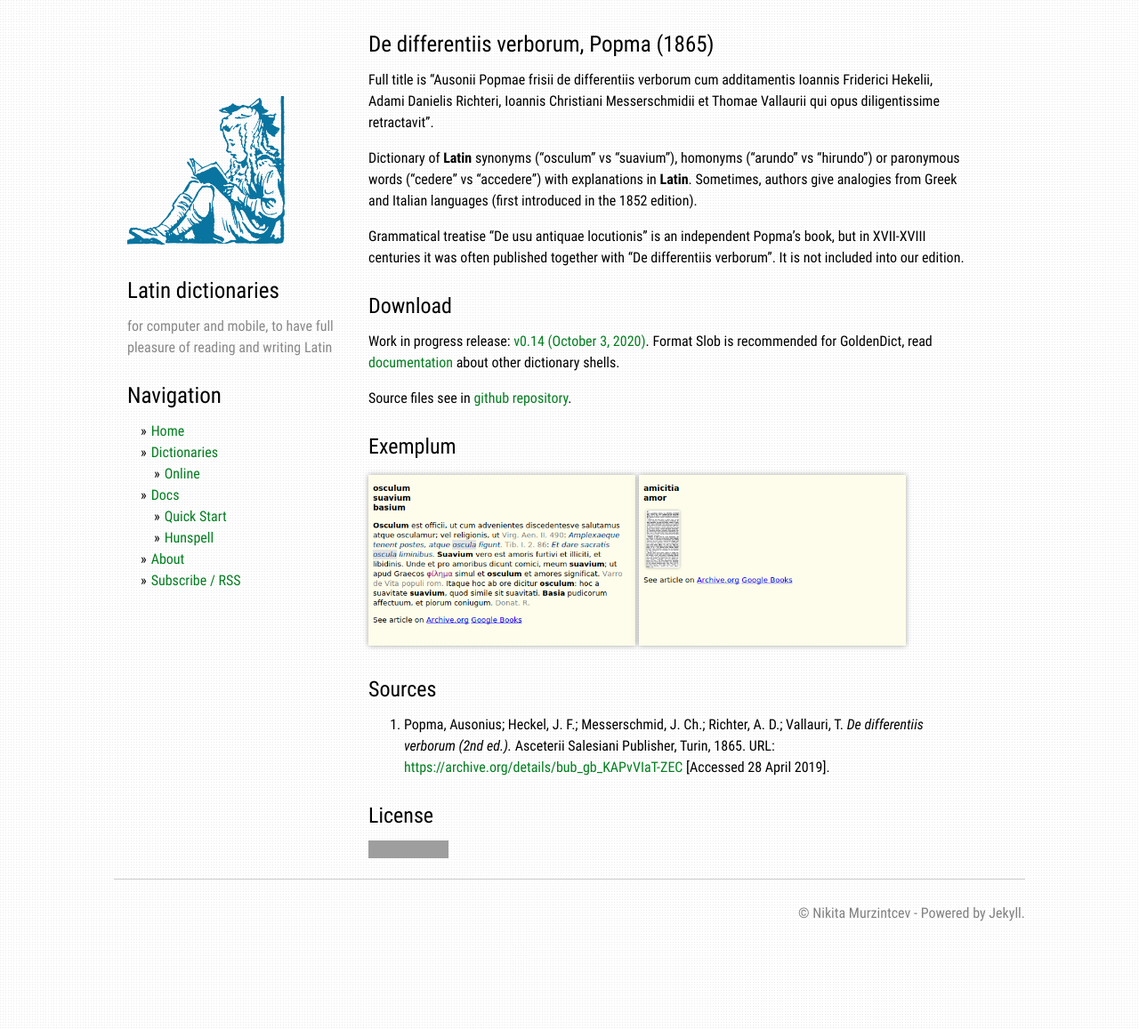
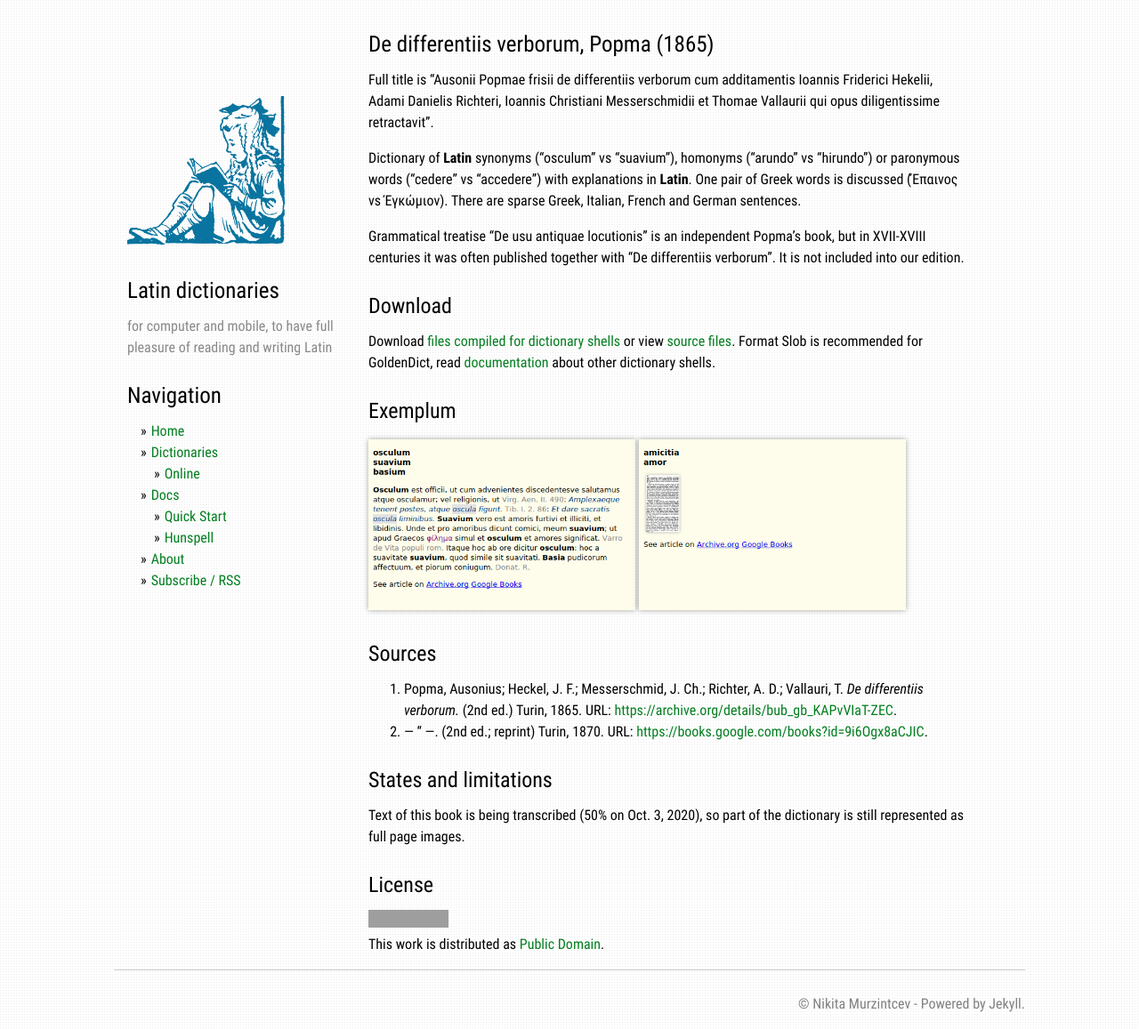
Before and after one commit to latin-dict/latin-dict.github.io, a Jekyll site: the page built from _dictionaries/Popma1865.md, in a window 1280 px wide. Shown: the whole page at 89% size. Built offline with Jekyll 4.4.1, drawn with Linux system fonts in a browser that asks for light colours; grey boxes are pictures that could not be loaded.

Commit message:
migrate Popma1865

```diff
--- a/_dictionaries/Popma1865.md
+++ b/_dictionaries/Popma1865.md
@@ -11,16 +11,14 @@ categories: [synonyms, latin]
 
 Full title is "Ausonii Popmae frisii de differentiis verborum cum additamentis Ioannis Friderici Hekelii, Adami Danielis Richteri, Ioannis Christiani Messerschmidii et Thomae Vallaurii qui opus diligentissime retractavit".
 
-Dictionary of **Latin** synonyms ("osculum" vs "suavium"), homonyms ("arundo" vs "hirundo") or paronymous words ("cedere" vs "accedere") with explanations in **Latin**. Sometimes, authors give analogies from Greek and Italian languages (first introduced in the 1852 edition).
+Dictionary of **Latin** synonyms ("osculum" vs "suavium"), homonyms ("arundo" vs "hirundo") or paronymous words ("cedere" vs "accedere") with explanations in **Latin**. One pair of Greek words is discussed (Ἔπαινος vs Ἐγκώμιον). There are sparse Greek, Italian, French and German sentences.
 
 Grammatical treatise "De usu antiquae locutionis" is an independent Popma's book, but in XVII-XVIII centuries it was often published together with "De differentiis verborum". It is not included into our edition.
 
 
 ## Download
 
-Work in progress release: [v0.14 (October 3, 2020)][2]. Format Slob is recommended for GoldenDict, read [documentation][3] about other dictionary shells.
-
-Source files see in [github repository][1].
+Download [files compiled for dictionary shells][2] or view [source files][1]. Format Slob is recommended for GoldenDict, read [documentation][3] about other dictionary shells.
 
 
 ## Exemplum
@@ -31,7 +29,12 @@ Source files see in [github repository][1].
 
 ## Sources
 
-1. Popma, Ausonius; Heckel, J. F.; Messerschmid, J. Ch.; Richter, A. D.; Vallauri, T. _De differentiis verborum (2nd ed.)._ Asceterii Salesiani Publisher, Turin, 1865. URL: <https://archive.org/details/bub_gb_KAPvVIaT-ZEC> \[Accessed 28 April 2019\].
+1. Popma, Ausonius; Heckel, J. F.; Messerschmid, J. Ch.; Richter, A. D.; Vallauri, T. _De differentiis verborum._ (2nd ed.) Turin, 1865. URL: <https://archive.org/details/bub_gb_KAPvVIaT-ZEC>.
+1. — " —. (2nd ed.; reprint) Turin, 1870. URL: <https://books.google.com/books?id=9i6Ogx8aCJIC>.
+
+## States and limitations
+
+Text of this book is being transcribed (50% on Oct. 3, 2020), so part of the dictionary is still represented as full page images.
 
 
 ## License
@@ -40,8 +43,10 @@ Source files see in [github repository][1].
 <img src="https://licensebuttons.net/p/mark/1.0/88x31.png"
      style="border-style: none;" alt="Public Domain Mark" />
 </a>
+<br/>
+This work is distributed as <a rel="license" href="http://creativecommons.org/publicdomain/mark/1.0/">Public Domain</a>.
 
 
-[1]: https://github.com/nikita-moor/latin-dictionary/tree/master/{{ page.nickname }}
-[2]: https://github.com/nikita-moor/latin-dictionary/releases/tag/2020-10-03
+[1]: https://github.com/latin-dict/{{ page.nickname }}
+[2]: https://github.com/latin-dict/{{ page.nickname }}/releases
 [3]: {{ site.baseurl }}{% link docs/docs.md %}
```
Also changed, not shown: about.md (+6 -2 lines).
